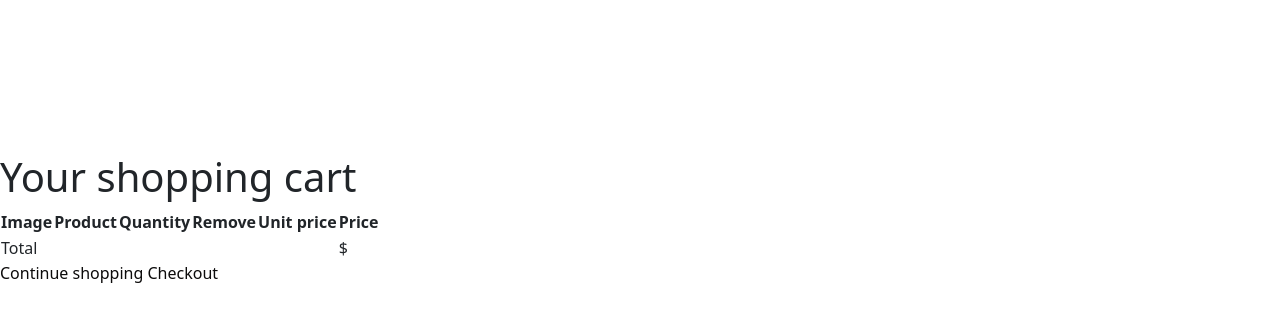
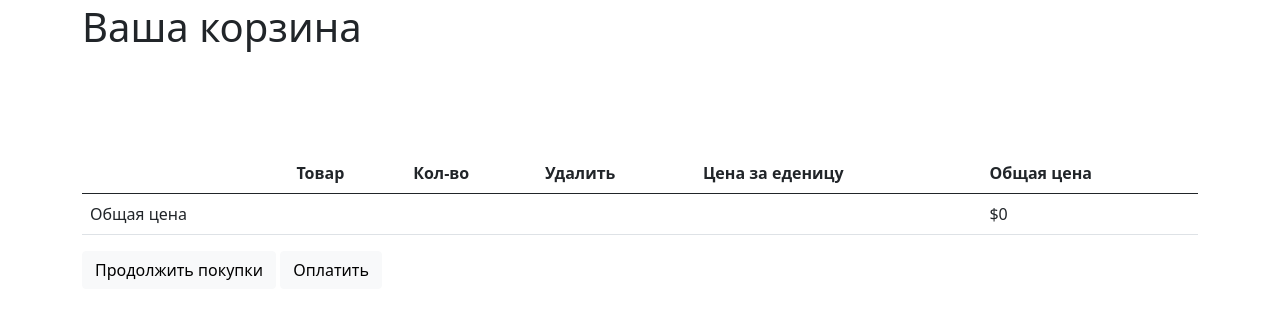
Before and after one commit to xzenterx/LightShop, a Django app: page /cart/ in a window 1280 px wide. Shown: the part 148-470 px from the top of the page. Run offline with Django 3.2, Linux system fonts and the light colour scheme; some libraries are stand-ins or nearby versions.

Commit message:
Some fix

```diff
--- a/lightshop/cart/cart.py
+++ b/lightshop/cart/cart.py
@@ -50,6 +50,13 @@ class Cart(object):
             del self.cart[product_id]
             self.save()
 
+    def get_total_price(self):
+        """
+        Подсчет стоимости товаров в корзине.
+        """
+        return sum(Decimal(item['price']) * item['quantity'] for item in
+                   self.cart.values())
+
     def __iter__(self):
         """
         Перебор элементов в корзине и получение продуктов из базы данных.
--- a/lightshop/orders/views.py
+++ b/lightshop/orders/views.py
@@ -2,6 +2,7 @@ from django.shortcuts import render
 from .models import OrderItem
 from .forms import OrderCreateForm
 from cart.cart import Cart
+
 
 
 def order_create(request):
--- a/lightshop/templates/cart/detail.html
+++ b/lightshop/templates/cart/detail.html
@@ -1,19 +1,24 @@
 {% extends "shop/base.html" %}
 {% load static %}
 {% block title %}
-    Your shopping cart
+    Корзина
 {% endblock %}
+{% block titlePage %}
+    <h1>Ваша корзина</h1>
+  {% endblock %}
+
 {% block content %}
-    <h1>Your shopping cart</h1>
-    <table class="cart">
+
+<div class="container">
+ <table class="table">
         <thead>
         <tr>
-            <th>Image</th>
-            <th>Product</th>
-            <th>Quantity</th>
-            <th>Remove</th>
-            <th>Unit price</th>
-            <th>Price</th>
+            <th></th>
+            <th>Товар</th>
+            <th>Кол-во</th>
+            <th>Удалить</th>
+            <th>Цена за еденицу</th>
+            <th>Общая цена</th>
         </tr>
         </thead>
         <tbody>
@@ -27,28 +32,31 @@
                                     {{ product.image.url }}
                                 {% else %}
                                     {% static "img/no_image.png" %}
-                                {% endif %}">
+                                {% endif %}" width="200px" height="200px">
                         </a>
                     </td>
                     <td>{{ product.name }}</td>
                     <td>{{ item.quantity }}</td>
-                    <td><a href="{% url "cart:cart_remove" product.id%}">Remove</a></td>
+                    <td><a href="{% url "cart:cart_remove" product.id%}">Удалить</a></td>
                     <td class="num">${{ item.price }}</td>
                     <td class="num">${{ item.total_price }}</td>
                 </tr>
             {% endwith %}
         {% endfor %}
         <tr class="total">
-            <td>Total</td>
+            <td>Общая цена</td>
             <td colspan="4"></td>
             <td class="num">${{ cart.get_total_price }}</td>
         </tr>
         </tbody>
     </table>
     <p class="text-right">
-        <a href="{% url "shop:product_list" %}" class="button light">Continue shopping</a>
-        <a href="{% url "orders:order_create" %}" class="button">
-        Checkout
+        <a href="{% url "shop:product_list" %}" class="btn btn-light">Продолжить покупки</a>
+        <a href="{% url "orders:order_create" %}" class="btn btn-light">
+        Оплатить
         </a>
     </p>
+
+</div>
+
 {% endblock %}
--- a/lightshop/templates/shop/product/detail.html
+++ b/lightshop/templates/shop/product/detail.html
@@ -17,7 +17,7 @@
                       <h7 class="card-title">SCANDINAVIAN LIHTS</h7>
                       <h5><a href="{{ product.get_absolute_url }}" >{{ product.name }}</a></h5>
                       <p class="card-text">${{ product.price }}</p>
-                      <button type="button" class="btn btn-dark">Купить</button>
+{#                      <button type="button" class="btn btn-dark">Купить</button>#}
 
                         <form action="{% url 'cart:cart_add' product.id %}" method="post">
                         {{ cart_product_form }}
--- a/lightshop/templates/shop/product/list.html
+++ b/lightshop/templates/shop/product/list.html
@@ -20,7 +20,7 @@
                       <h6 class="card-title">SCANDINAVIAN LIHTS</h6>
                       <h4><a href="{{ product.get_absolute_url }}" >{{ product.name }}</a></h4>
                       <p class="card-text">${{ product.price }}</p>
-                      <button type="button" class="btn btn-dark">Купить</button>
+{#                      <button type="button" class="btn btn-dark">Купить</button>#}
                     </div>
                   </div>
                 </div>
```
Also changed, not shown: lightshop/templates/billing/pay.html (added, +19 -0 lines), lightshop/templates/orders/order/create.html (+33 -15 lines), lightshop/templates/orders/order/created.html (+7 -2 lines), lightshop/templates/registration/login.html (+7 -2 lines), lightshop/templates/shop/product/home.html (+7 -7 lines), lightshop/media/products/2021/01/13/1129151429_w640_h640_svetilnik-edisona-.jpg (added), lightshop/media/products/2021/01/13/12705b0_big.jpg (added), lightshop/media/products/2021/01/13/86458596_images_17695753483.jpg (added), lightshop/media/products/2021/01/13/lamp_ikea_blackbarz_3_1.jpg (added).
